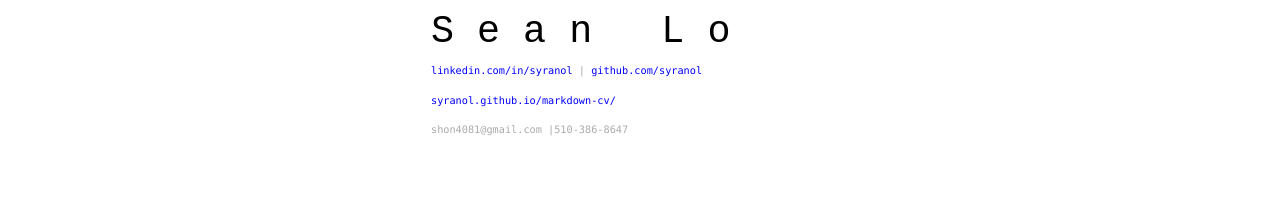
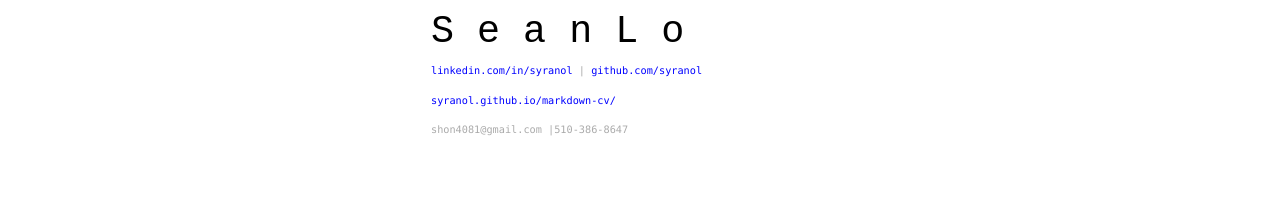
Before and after one commit to elipapa/markdown-cv, a Jekyll site: the page built from index.md, in a window 1280 px wide. Shown: the top 201 px of the page. Built offline with Jekyll 4.4.1, drawn with Linux system fonts in a browser that asks for light colours.

Commit message:
Update index.md

```diff
--- a/index.md
+++ b/index.md
@@ -3,7 +3,7 @@ layout: cv
 title: Sean Lo's Resume
 ---
 
-# S e a n     <span style="opacity:0;">.        </span> L o
+# S e a n     <span style="opacity:0;">        </span> L o
 
 
 <div id="webaddress">
```
